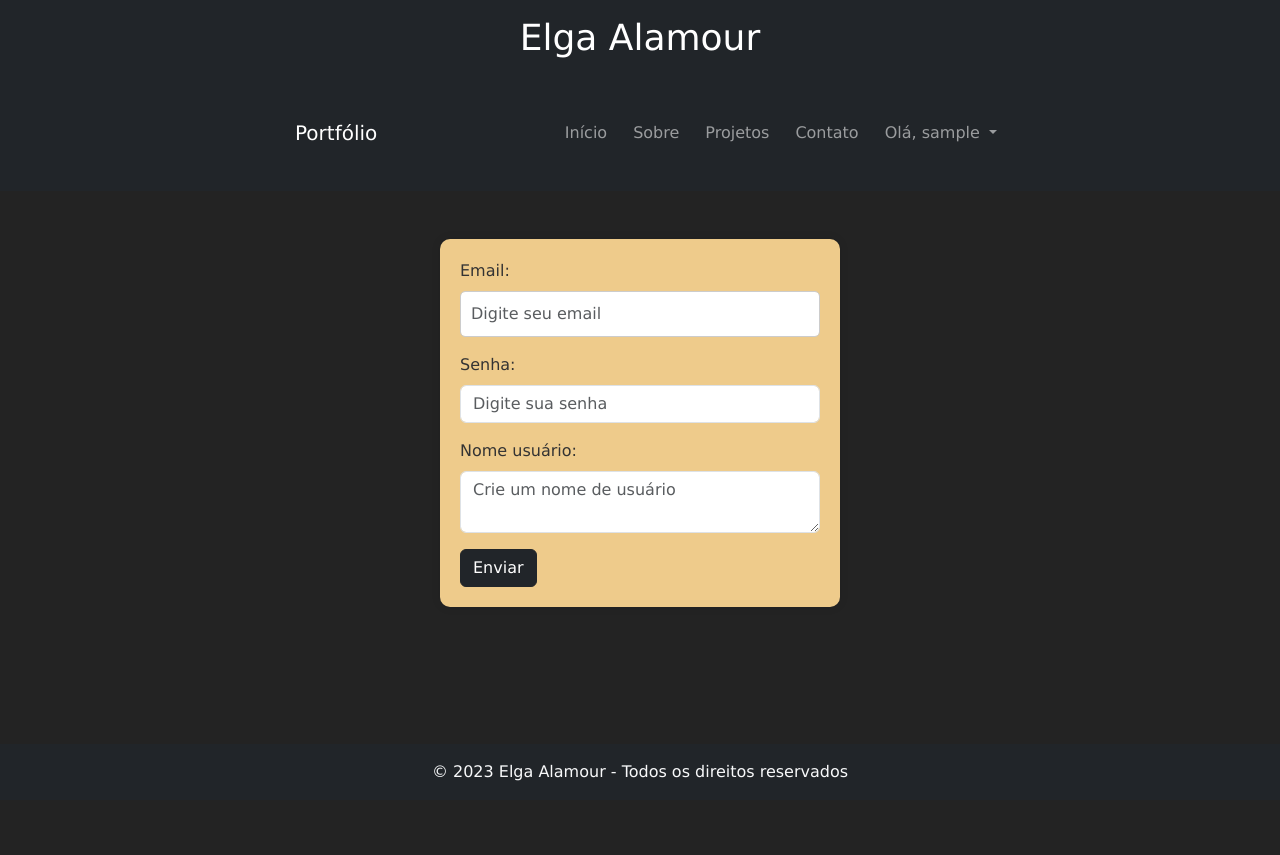
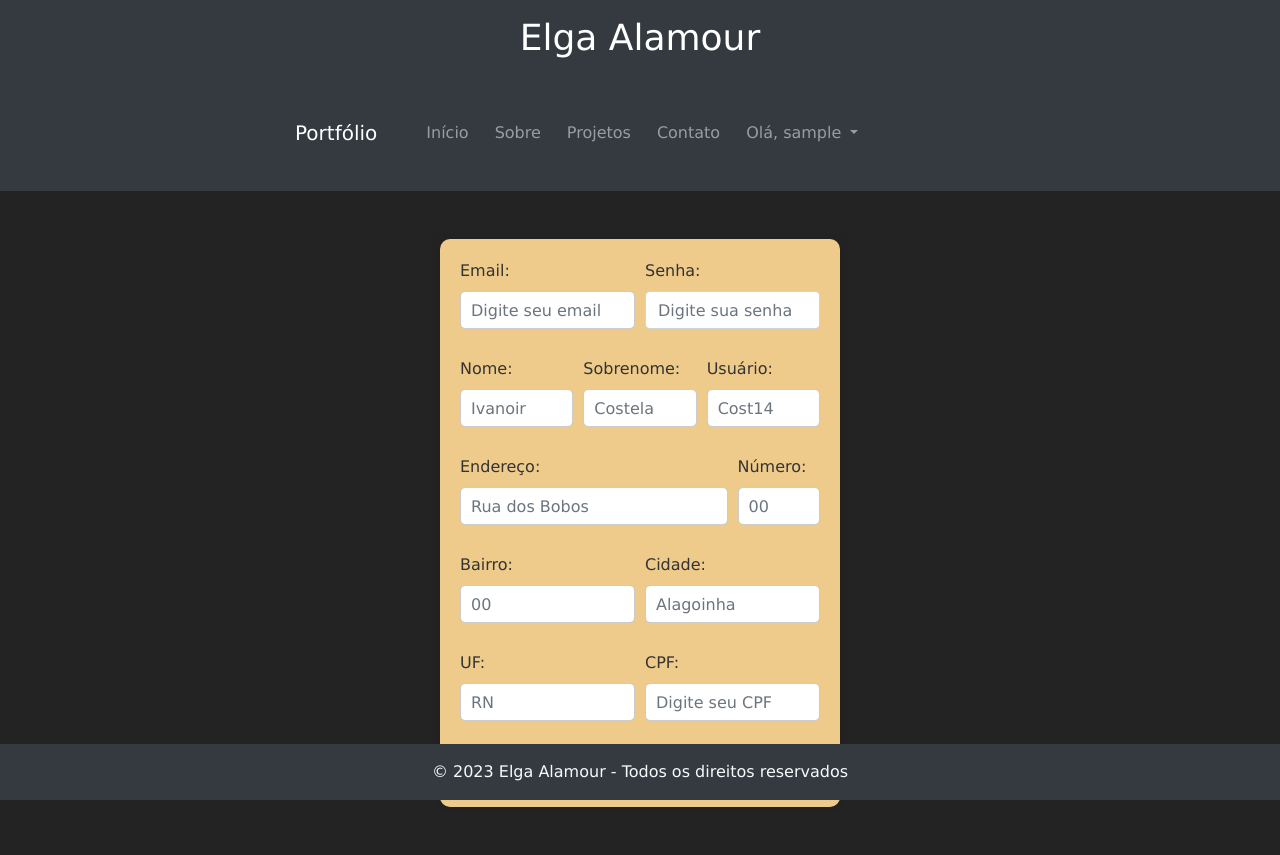
Before and after one commit to barbo56/projeto_flask, a Flask app: page /cadastro in a window 1280 px wide. Before the commit the page ends 781 px from the top, so only its background shows below. Run offline with Flask 3, Linux system fonts and the light colour scheme; the visitor is signed in with stand-in values (Sample User, id 1); some libraries are stand-ins or nearby versions.

Commit message:
Atualização do cadastro
Atualização do formulário de cadastro e edição do mesmo

```diff
--- a/app/forms.py
+++ b/app/forms.py
@@ -14,6 +14,14 @@ class Contato(FlaskForm):
 
 class Cadastro(FlaskForm):
     email = EmailField('email', validators=[DataRequired()])
-    nome_usuario = TextAreaField('nome_usuario', validators=[DataRequired()])
+    nome_usuario = StringField('nome_usuario', validators=[DataRequired()])
     senha = PasswordField('senha', validators=[DataRequired()])
+    nome = StringField('nome', validators=[DataRequired()])
+    sobrenome = StringField('sobrenome', validators=[DataRequired()])
+    endereco = StringField('endereco', validators=[DataRequired()])
+    numero_endereco = StringField('numero_endereco', validators=[DataRequired()])
+    bairro = StringField('bairro', validators=[DataRequired()])
+    cidade = StringField('cidade', validators=[DataRequired()])
+    uf = StringField('uf', validators=[DataRequired()])
+    cpf = StringField('cpf', validators=[DataRequired()])
     enviar = SubmitField('Enviar')
--- a/app/routes.py
+++ b/app/routes.py
@@ -44,8 +44,17 @@ def cadastro():
             email = cadastro.email.data
             nome_usuario = cadastro.nome_usuario.data
             senha = cadastro.senha.data
+            nome = cadastro.nome.data
+            sobrenome = cadastro.sobrenome.data
+            endereco = cadastro.endereco.data
+            numero_endereco = cadastro.numero_endereco.data
+            bairro = cadastro.bairro.data
+            cidade = cadastro.cidade.data
+            uf = cadastro.uf.data
+            cpf = cadastro.cpf.data
             hash_senha = bcrypt.generate_password_hash(senha).decode('utf-8')
-            novo_cadastro = CadastroModels(email = email, nome_usuario = nome_usuario, senha = hash_senha)
+            hash_cpf = bcrypt.generate_password_hash(cpf).decode('utf-8')
+            novo_cadastro = CadastroModels(email=email, nome_usuario=nome_usuario, senha=hash_senha, nome=nome, sobrenome=sobrenome, endereco=endereco, numero_endereco=numero_endereco, bairro=bairro, cidade=cidade, uf=uf, cpf=hash_cpf)
             db.session.add(novo_cadastro)
             db.session.commit()
             flash('Seu cadastro foi realizado com sucesso')
@@ -78,25 +87,52 @@ def sair():
     #session.pop('email', None)
     return redirect(url_for('login'))
 
-#A partir daqui foi onde faltei a aula, no caso de erro comentar todo o código até a marcação
 @app.route('/editar', methods=['POST', 'GET'])
 def editar():
     if 'nome_usuario' not in session:
         return redirect(url_for('login'))
+
     usuario = CadastroModels.query.filter_by(nome_usuario = session['nome_usuario']).first()
-    #Porque não usar um elif aqui?
     if request.method == 'POST':
         usuario.nome_usuario = request.form.get('nome_usuario')
         usuario.email = request.form.get('email')
+        usuario.nome = request.form.get('nome')
+        usuario.sobrenome = request.form.get('sobrenome')
+        usuario.endereco = request.form.get('endereco')
+        usuario.numero_endereco = request.form.get('numero_endereco')
+        usuario.bairro = request.form.get('bairro')
+        usuario.cidade = request.form.get('cidade')
+        usuario.uf = request.form.get('uf')
+        cpf = request.form.get('cpf')
+        usuario.cpf = bcrypt.generate_password_hash(cpf).decode('utf-8')
         senha = request.form.get('senha')
         usuario.senha = bcrypt.generate_password_hash(senha).decode('utf-8')
         db.session.commit()
-        session['nome_usuario'] = usuario.nome_usuario
-        session['email'] = usuario.email
+        session['email'] = usuario.email #Sem essas linhas ele mantém o usuário antigo em visualização
+        session['nome_usuario'] = usuario.nome_usuario #Atualiza a sessão do usuário na página (Ex: Assim que você altera o nome de usuário ele puxa o novo nome de usuário)
         session['senha'] = usuario.senha
-
+        session['nome'] = usuario.nome
+        session['sobrenome'] = usuario.sobrenome
+        session['endereco'] = usuario.endereco
+        session['numero_endereco'] = usuario.numero_endereco
+        session['bairro'] = usuario.bairro
+        session['cidade'] = usuario.cidade
+        session['uf'] = usuario.uf
+        session['cpf'] = usuario.cpf
         flash('Dados atualizados com sucesso')
-        return redirect(url_for('editar'))
+        return redirect(url_for('index'))
 
     return render_template('editar.html', title = 'Editar dados', usuario = usuario)
-#comentar até aqui
+
+@app.route('/excluir_conta', methods = ['GET'])
+def excluir_conta():
+    if 'nome_usuario' not in session:
+        return redirect(url_for('login'))
+
+    usuario = CadastroModels.query.filter_by(nome_usuario = session['nome_usuario']).first()
+    db.session.delete(usuario)
+    db.session.commit()
+    session.clear()
+
+    flash('Sua conta foi excluída, para acessar o sistema novamente crie um novo cadastro.')
+    return redirect(url_for('cadastro'))
--- a/app/static/css/style.css
+++ b/app/static/css/style.css
@@ -128,3 +128,32 @@
     .btn-primary:hover {
       background-color: #9b89b0; /* Rosa mais claro ao passar o mouse */
     }
+
+    /* Estilo para o dropdown */
+    .dropdown-menu {
+      background-color: #5e5e5e; /* Amarelo creme */
+      border: none;
+      border-radius: 5px;
+      box-shadow: 0 2px 10px rgba(0, 0, 0, 0.1); /* Sombra leve */
+      padding: 10px;
+      width: 250px; /* Largura da janela flutuante */
+    }
+
+    /* Estilo para os itens do dropdown */
+    .dropdown-item {
+      color: #ffffff; /* Cor do texto */
+      padding: 8px 15px;
+      text-decoration: none;
+      display: block;
+    }
+
+    .dropdown-item:hover {
+      background-color: #f0e0b5; /* Amarelo creme mais claro ao passar o mouse */
+    }
+
+    /* Estilo para o cabeçalho do dropdown */
+    .dropdown-header {
+      color: #ffffff; /* Cor do texto do cabeçalho */
+      font-size: 14px;
+      padding: 5px 15px;
+    }
--- a/app/templates/base.html
+++ b/app/templates/base.html
@@ -4,7 +4,9 @@
   <meta charset="UTF-8">
   <meta name="viewport" content="width=device-width, initial-scale=1.0">
   <title>{{title}}</title>
-  <link rel="stylesheet" href="https://cdn.jsdelivr.net/npm/bootstrap@5.3.0/dist/css/bootstrap.min.css"> <!-- Bootstrap -->
+  <!-- Incluindo o Bootstrap CSS -->
+  <link rel="stylesheet" href="https://maxcdn.bootstrapcdn.com/bootstrap/4.5.2/css/bootstrap.min.css">
+  <!-- Icons bootstrap -->
   <link rel="stylesheet" href="https://cdn.jsdelivr.net/npm/bootstrap-icons@1.10.5/font/bootstrap-icons.css"> <!-- Icones bootstrap -->
   <link rel="stylesheet" type="text/css" href="{{url_for('static', filename='css/style.css')}}">
 </head>
@@ -33,7 +35,6 @@
           <li class="nav-item">
             <a class="nav-link" href="contato">Contato</a>
           </li>
-          <!-- Caso dê cagadinha substituir o código pelo antigo, findando na marcação -->
           {% if session['nome_usuario'] %}
           <li class="nav-item dropdown">
             <a class="nav-link dropdown-toggle" href="#" id="userDropdown" role="button" data-toggle="dropdown" aria-haspopup="true" aria-expanded="false">
@@ -42,8 +43,11 @@
             <div class="dropdown-menu dropdown-menu-right" aria-labelledby="userDropdown">
               <h6 class="dropdown-header">Informações do Usuário</h6>
               <div class="dropdown-divider"></div>
-                <p class="dropdown-item"><strong>Nome de usuário:</strong> {{ session['nome_usuario'] }}</p>
+                <p class="dropdown-item"><strong>Nome:</strong> {{ session['nome'].capitalize() }}</p>
+                <p class="dropdown-item"><strong>Usuário:</strong> {{ session['nome_usuario'] }}</p>
                 <p class="dropdown-item"><strong>Email:</strong> {{ session['email'] }}</p>
+                <p class="dropdown-item"><strong>UF:</strong> {{ session['uf'] }}</p>
+                <p class="dropdown-item"><strong>Cidade:</strong> {{ session['cidade'] }}</p>
               <div class="dropdown-divider"></div>
                 <a class="dropdown-item" href="/editar">Alterar Dados</a>
                 <a class="dropdown-item" href="/sair">Sair</a>
@@ -55,7 +59,6 @@
             <li class="nav-item"><a class="nav-link" href="/cadastro">Cadastre-se</a></li>
             <li class="nav-item"><a class="nav-link" href="/login">Entrar</a></li>
           {% endif %}
-          <!-- Fim da marcação -->
         </ul>
       </div>
     </div>
@@ -71,6 +74,11 @@
     &copy; 2023 Elga Alamour - Todos os direitos reservados
   </footer>
 
+  <!-- Incluindo o Bootstrap JS -->
+  <script src="https://ajax.googleapis.com/ajax/libs/jquery/3.5.1/jquery.min.js"></script>
+  <script src="https://cdnjs.cloudflare.com/ajax/libs/popper.js/1.16.0/umd/popper.min.js"></script>
+  <script src="https://maxcdn.bootstrapcdn.com/bootstrap/4.5.2/js/bootstrap.min.js"></script>
+
   <script src="https://cdn.jsdelivr.net/npm/bootstrap@5.3.0/dist/js/bootstrap.bundle.min.js"></script>
 </body>
 </html>
--- a/app/templates/cadastro.html
+++ b/app/templates/cadastro.html
@@ -11,21 +11,66 @@
         </ul>
     {% endif %}
 {% endwith %}
+<!-- Código antigo do form -->
 
+<!-- Novo código do form -->
 <form action="" method="post">
     {{ cadastro.csrf_token }}
-    <div class="mb-3">
-        <label for="email" class="form-label">Email:</label>
-        {{ cadastro.email(class="form-control", placeholder="Digite seu email") }}
+    <div class="form-row">
+        <div class="form-group col-md-6">
+            <label for="email" class="form-label">Email:</label>
+            {{ cadastro.email(class="form-control", placeholder="Digite seu email") }}
+        </div>
+        <div class="form-group col-md-6">
+            <label for="senha" class="form-label">Senha:</label>
+            {{ cadastro.senha(class="form-control", placeholder="Digite sua senha") }}
+        </div>
     </div>
-    <div class="mb-3">
-        <label for="senha" class="form-label">Senha:</label>
-        {{ cadastro.senha(class="form-control", placeholder="Digite sua senha") }}
+    <div class="form-row">
+        <div class="form-group col-md-4">
+            <label for="nome" class="form-label">Nome:</label>
+            {{ cadastro.nome(class="form-control", placeholder="Ivanoir") }}
+        </div>
+        <div class="form-group col-md-4">
+            <label for="sobrenome" class="form-label">Sobrenome:</label>
+            {{ cadastro.sobrenome(class="form-control", placeholder="Costela") }}
+        </div>
+        <div class="form-group col-md-4">
+            <label for="nome_usuario" class="form-label">Usuário:</label>
+            {{ cadastro.nome_usuario(class="form-control", placeholder="Cost14") }}
+        </div>
     </div>
-    <div class="mb-3">
-        <label for="nome_usuario" class="form-label">Nome usuário:</label>
-        {{ cadastro.nome_usuario(class="form-control", placeholder="Crie um nome de usuário") }}
+    <div class="form-row">
+        <div class="orm-group col-md-9">
+            <label for="endereco">Endereço:</label>
+            {{ cadastro.endereco(class="form-control", placeholder="Rua dos Bobos") }}
+        </div>
+        <div class="form-group col-md-3">
+            <label for="numero_endereco">Número:</label>
+            {{ cadastro.numero_endereco(class="form-control", placeholder="00") }}
+        </div>
+    </div>
+    <div class="form-row">
+        <div class="form-group col-md-6">
+            <label for="bairro">Bairro:</label>
+            {{ cadastro.bairro(class="form-control", placeholder="00") }}
+        </div>
+        <div class="form-group col-md-6">
+            <label for="cidade">Cidade:</label>
+            {{ cadastro.cidade(class="form-control", placeholder="Alagoinha") }}
+        </div>
+        </div>
+        <div class="form-row">
+        <div class="form-group col-md-6">
+            <label for="uf">UF:</label>
+            {{ cadastro.uf(class="form-control", placeholder="RN") }}
+        </div>
+        <div class="form-group col-md-6">
+            <label for="cpf">CPF:</label>
+            {{ cadastro.cpf(class="form-control", placeholder="Digite seu CPF") }}
+        </div>
     </div>
     {{ cadastro.enviar(class="btn btn-dark") }}
 </form>
+
 {% endblock %}
```
Also changed, not shown: app/models.py (+11 -0 lines), app/templates/editar.html (+52 -12 lines), app/templates/login.html (+4 -8 lines).
